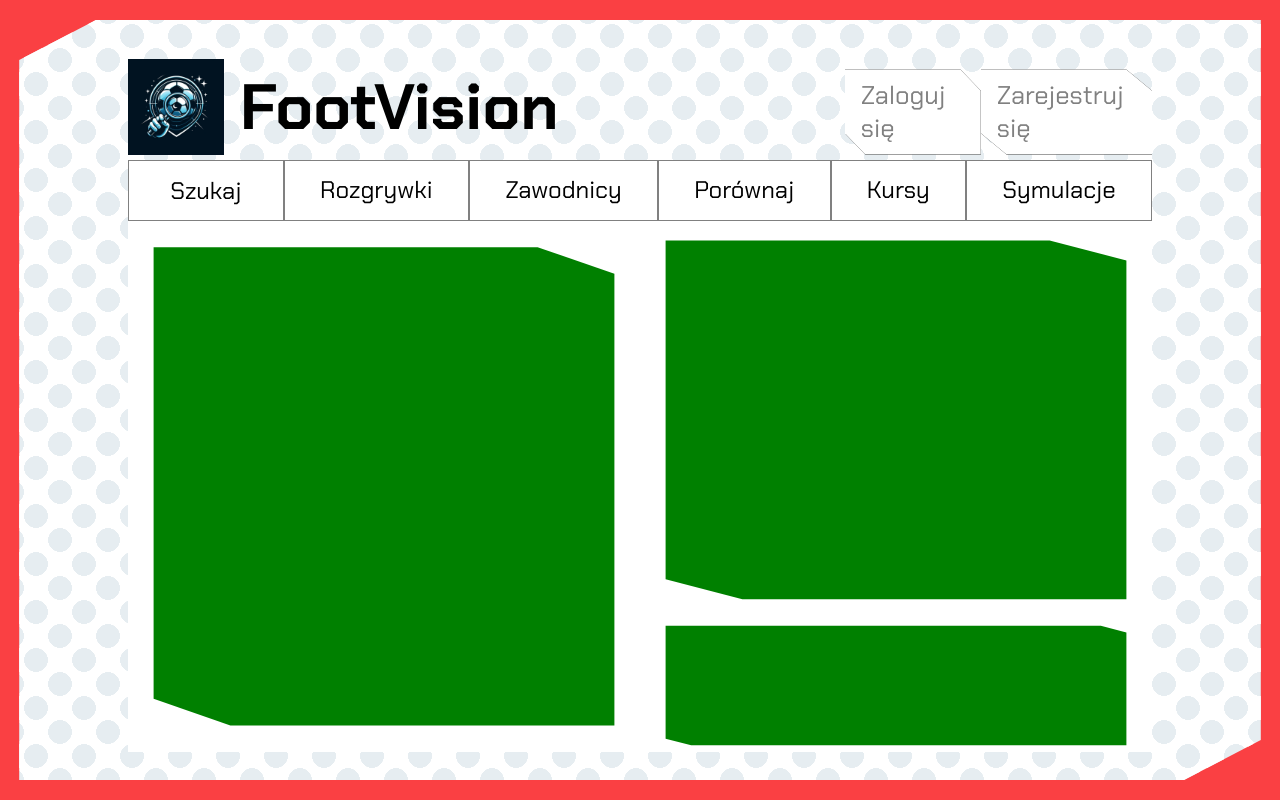
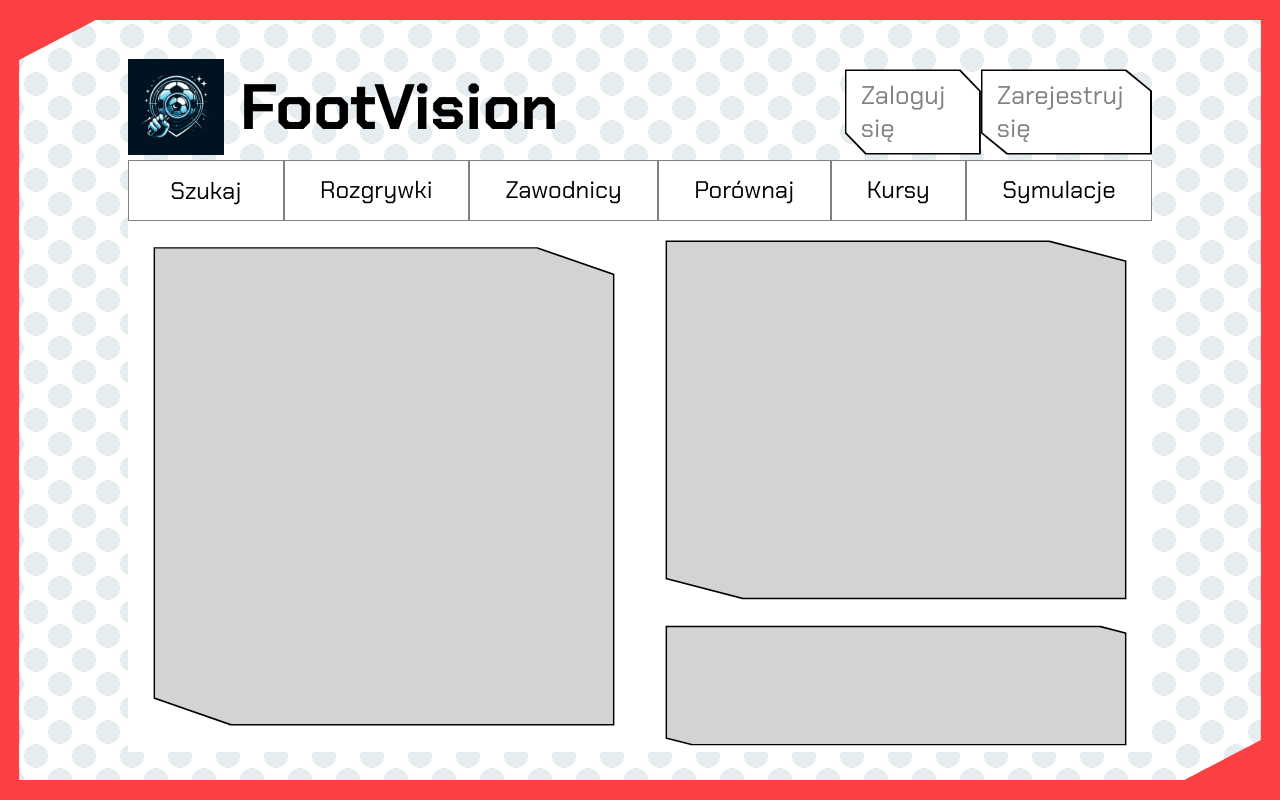
Before and after one commit to dciepko/FootApp, a React (Vite) app in the folder frontend/football-app/: page / in a window 1280 px wide. Built offline with nearby package versions, Linux system fonts and the light colour scheme.

Commit message:
Implementing proper borders

```diff
--- a/frontend/football-app/src/components/Header/Header.module.css
+++ b/frontend/football-app/src/components/Header/Header.module.css
@@ -43,20 +43,18 @@
   font-size: 1.6rem;
   padding: 0.6rem 1rem;
   clip-path: polygon(85% 0, 100% 25%, 100% 100%, 15% 100%, 0% 75%, 0 0);
-  z-index: 2;
-  overflow: hidden;
-  transition: color 0.3s ease;
+  display: flex;
+  align-items: center;
+  justify-content: center;
 }
 
-.headerButton::before {
+.headerButton::after {
   content: "";
   position: absolute;
-  top: -20px;
-  left: -20px;
-  width: calc(100% + 20px);
-  height: calc(100% + 20px);
+  width: calc(100% - 0.2rem);
+  height: calc(100% - 0.2rem);
   background-color: white;
+  z-index: -1;
   clip-path: inherit;
-  z-index: -1;
   box-sizing: border-box;
 }
--- a/frontend/football-app/src/pages/HomePage/HomePage.module.css
+++ b/frontend/football-app/src/pages/HomePage/HomePage.module.css
@@ -57,21 +57,60 @@ main {
 
 .currentResultsShape {
   clip-path: polygon(80% 5%, 95% 10%, 95% 95%, 20% 95%, 5% 90%, 5% 5%);
-  background-color: green;
+  background-color: black;
   height: 100%;
   width: 100%;
+  position: relative;
+}
+
+.currentResultsShape::after {
+  position: absolute;
+  top: 0.1rem;
+  left: 0.1rem;
+  width: calc(100% - 0.2rem);
+  height: calc(100% - 0.2rem);
+  background-color: lightgray;
+  clip-path: inherit;
+  content: "";
+  box-sizing: border-box;
 }
 
 .leaguesShape {
   clip-path: polygon(80% 5%, 95% 10%, 95% 95%, 20% 95%, 5% 90%, 5% 5%);
-  background-color: green;
+  background-color: black;
   height: 100%;
   width: 100%;
+  position: relative;
+}
+
+.leaguesShape::after {
+  position: absolute;
+  top: 0.1rem;
+  left: 0.1rem;
+  width: calc(100% - 0.2rem);
+  height: calc(100% - 0.2rem);
+  background-color: lightgray;
+  clip-path: inherit;
+  content: "";
+  box-sizing: border-box;
 }
 
 .additionalShape {
   clip-path: polygon(90% 5%, 95% 10%, 95% 95%, 10% 95%, 5% 90%, 5% 5%);
-  background-color: green;
+  background-color: black;
   height: 100%;
   width: 100%;
+  position: relative;
 }
+
+.additionalShape::after {
+  position: absolute;
+  top: 0.1rem;
+  left: 0.1rem;
+  width: calc(100% - 0.2rem);
+  height: calc(100% - 0.2rem);
+  background-color: lightgray;
+  clip-path: inherit;
+  content: "";
+  box-sizing: border-box;
+}
```
